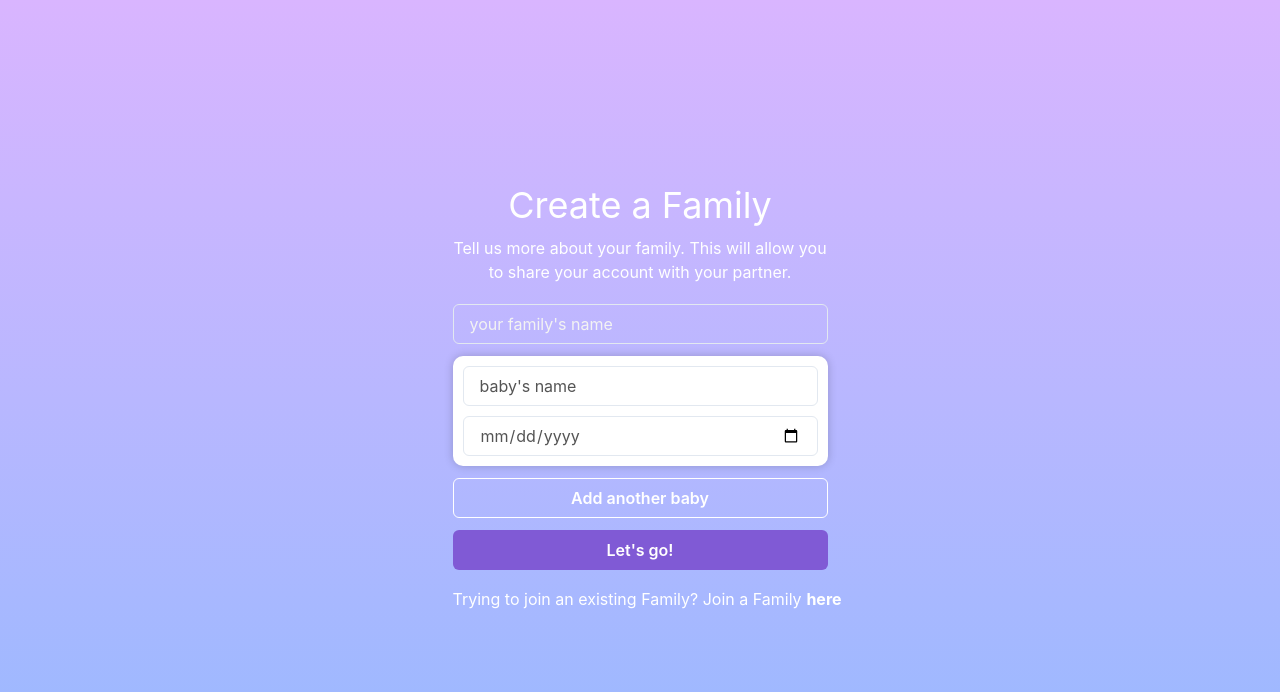
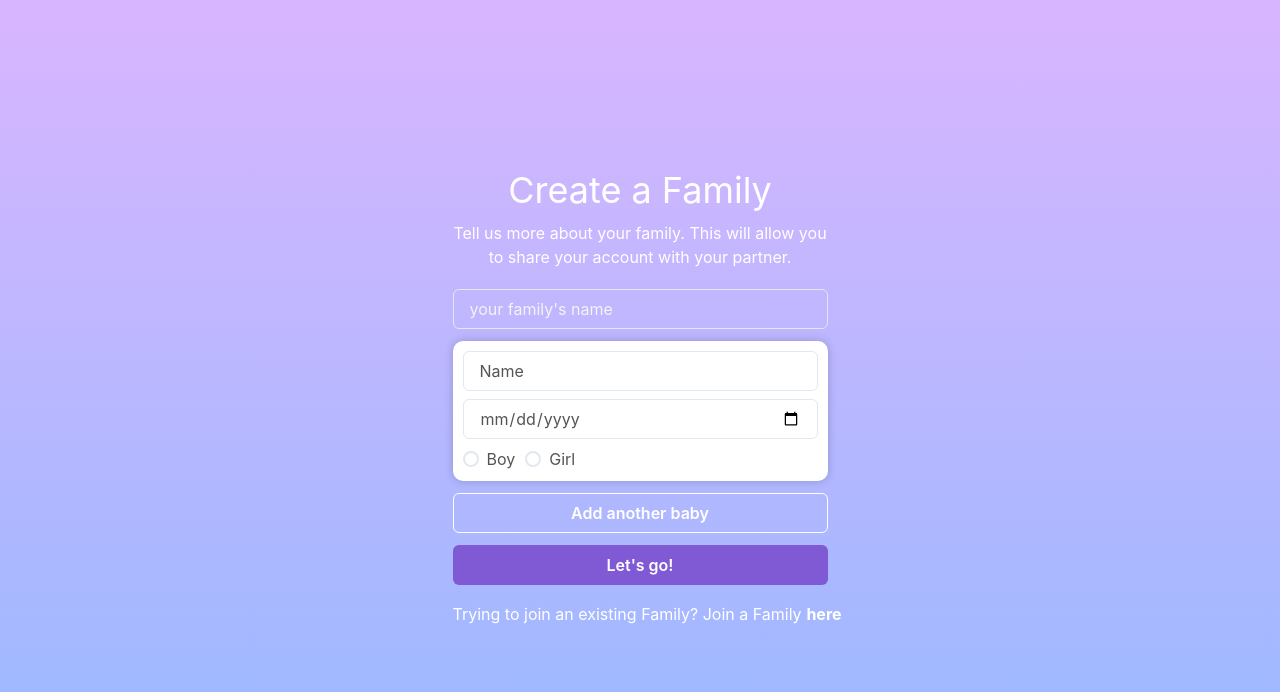
Before and after one commit to sharonrgomez/marina, a React (Vite) app: page /family/new in a window 1280 px wide. Shown: the top 692 px of the page. Built offline with nearby package versions, Linux system fonts and the light colour scheme; no server answers; a web font is replaced by a local one.

Commit message:
allow gender to be added to a baby

```diff
--- a/src/components/BabyForm.tsx
+++ b/src/components/BabyForm.tsx
@@ -1,34 +1,45 @@
-import { Input } from "@chakra-ui/react";
+import { Input, Radio, RadioGroup, Stack } from "@chakra-ui/react";
 import { Baby } from "../pages/FamilyCreate";
 
 const BabyForm = ({
   baby,
-  hasMultipleBabies,
-  index,
   setName,
-  setBday,
+  setDOB,
+  setGender,
 }: {
   baby: Baby;
   hasMultipleBabies: boolean;
   index: number;
-  setName: (name: string) => void;
-  setBday: (bday: string) => void;
+  setName: (name: Baby["name"]) => void;
+  setDOB: (dob: Baby["dob"]) => void;
+  setGender: (gender: Baby["gender"]) => void;
 }) => {
   return (
     <div className="baby-card">
+      <Stack spacing={2}>
         <Input
           type="text"
-        placeholder={
-          hasMultipleBabies ? "baby's name" : `baby ${index + 1}'s name`
-        }
+          placeholder="Name"
           value={baby.name}
           onChange={(e) => setName(e.target.value)}
         />
         <Input
           type="date"
           value={baby.dob}
-        onChange={(e) => setBday(e.target.value)}
+          onChange={(e) => setDOB(e.target.value)}
         />
+        <RadioGroup
+          onChange={setGender}
+          display="flex"
+          justifyContent="flex-start"
+          alignItems="center"
+        >
+          <Radio value="boy">Boy</Radio>
+          <Radio paddingLeft="10px" value="girl">
+            Girl
+          </Radio>
+        </RadioGroup>
+      </Stack>
     </div>
   );
 };
--- a/src/pages/FamilyCreate.tsx
+++ b/src/pages/FamilyCreate.tsx
@@ -14,7 +14,7 @@ import { AuthContext } from "../context/AuthContext";
 export type Baby = {
   name: string;
   dob: string;
-  gender?: "boy" | "girl";
+  gender?: "boy" | "girl" | string;
 };
 
 const Babies = ({
@@ -39,10 +39,17 @@ const Babies = ({
             return newBabies;
           })
         }
-        setBday={(bday) =>
+        setDOB={(dob) =>
           setBabies((prev) => {
             const newBabies = [...prev];
-            newBabies[i].dob = bday;
+            newBabies[i].dob = dob;
+            return newBabies;
+          })
+        }
+        setGender={(gender) =>
+          setBabies((prev) => {
+            const newBabies = [...prev];
+            newBabies[i].gender = gender;
             return newBabies;
           })
         }
--- a/src/styles/family-create.css
+++ b/src/styles/family-create.css
@@ -6,7 +6,6 @@
   border-radius: 10px;
   box-shadow: 0px 0px 10px 0px rgba(0, 0, 0, 0.2);
   padding: 10px;
-  height: 110px;
   color: #545454;
 
   ::placeholder {
```
Lines whose indentation alone changed are shown as unchanged.
